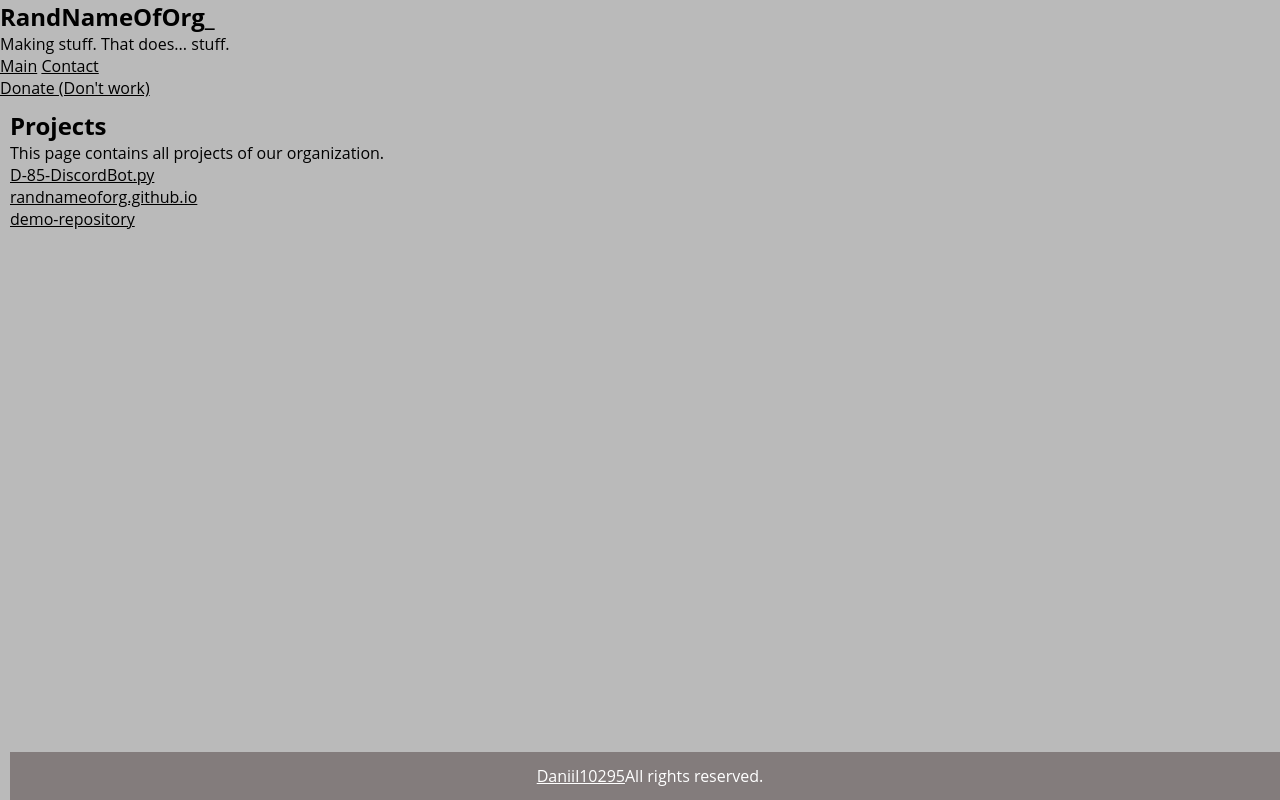
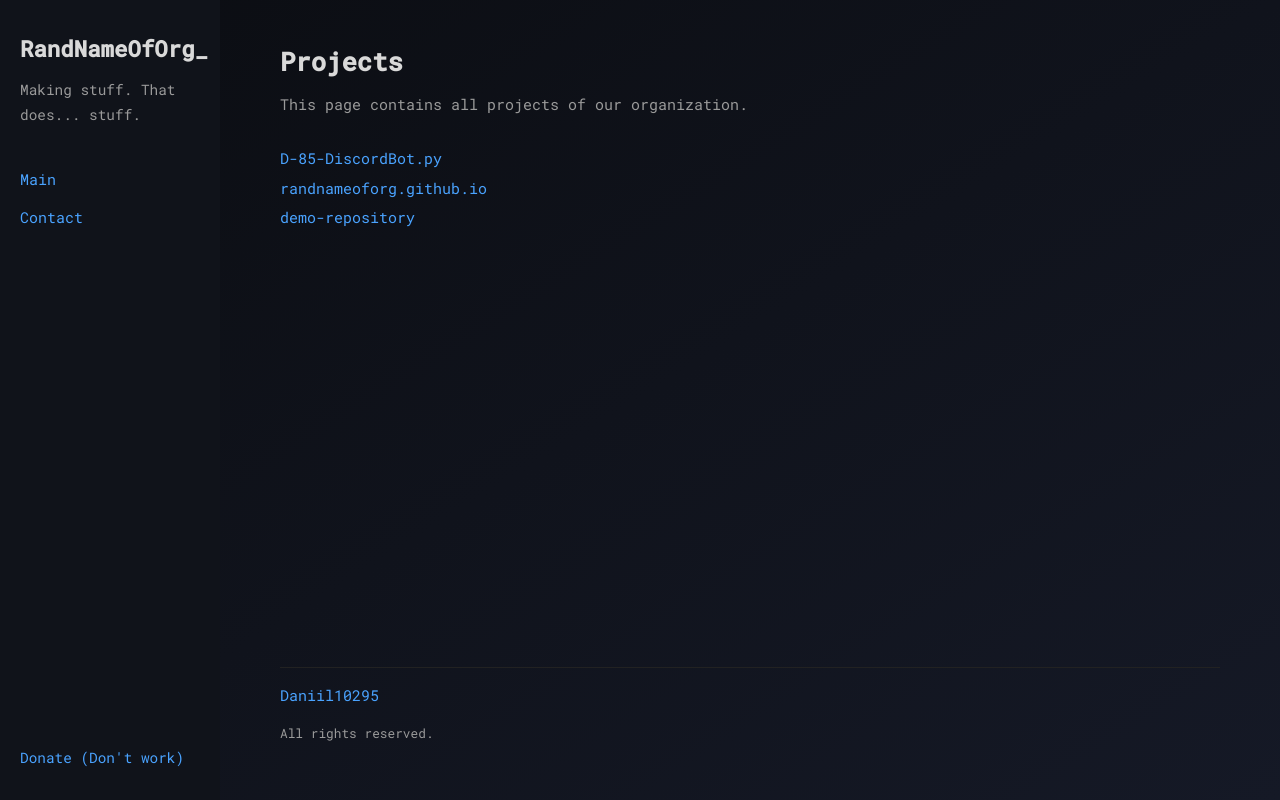
Before and after one commit to RandNameOfOrg/randnameoforg.github.io, a Python web app: template templates/Contact.html in a window 1280 px wide. Run offline with Jinja, Linux system fonts and the light colour scheme; the template is opened without the code that fills it, so the values that code supplies are empty.

Commit message:
Update style.css

```diff
--- a/static/style.css
+++ b/static/style.css
@@ -1,56 +1,139 @@
+@import url('https://fonts.googleapis.com/css2?family=Roboto+Mono:wght@400;500&display=swap');
 
 :root {
-    --header-bg-color: #837c7c;
-    --main-bg-color: #bababa;
-    --text-color: linear-gradient(to right, #fb2023, #3c53ec);
+    --bg-dark: #0e0f12;
+    --bg-panel: #10131a;
+    --text-primary: #d9d9d9;
+    --text-secondary: #9a9a9a;
+    --accent: #4aa3ff;
 }
 
+/* ===== СБРОС ===== */
 * {
     margin: 0;
     padding: 0;
     box-sizing: border-box;
 }
 
-a { color: inherit; }
+html, body {
+    height: 100%;
+}
 
 body {
-    font-family: 'Open Sans', sans-serif;
-    text-decoration: none;
-    color: var(--text-color);
-
-    background-color: var(--main-bg-color);
+    background: linear-gradient(to bottom right, #0b0d12, #151926);
+    color: var(--text-primary);
+    font-family: 'Roboto Mono', monospace;
+    font-size: 15px;
+    line-height: 1.7;
 }
 
-header {
-    background-color: var(--header-bg-color);
-    padding: 10px;
-    border-radius: 1px;
-    border: black;
+/* ===== ОБЩИЙ КОНТЕЙНЕР ===== */
+.wrapper {
+    display: flex;
+    min-height: 100vh;
 }
 
-main {
-    background-color: var(--main-bg-color);
-    padding: 10px;
+/* ===== БОКОВАЯ ПАНЕЛЬ ===== */
+.sidebar {
+    width: 220px;
+    background: var(--bg-panel);
+    padding: 30px 20px;
+    display: flex;
+    flex-direction: column;
+    justify-content: space-between;
 }
 
-footer {
-    position: fixed;
-    background-color: var(--header-bg-color);
-    color: white;
-    bottom: 0;
-    width: 100%;
-    display: flex;
-    justify-content: center;
-
-    text-align: center;
-    padding: min(13px, 5vh);
+.sidebar h1 {
+    font-size: 1.4rem;
+    color: var(--text-primary);
+    margin-bottom: 10px;
 }
 
-.project_list {
-    border: black;
-    border-radius: 5px;
-    justify-content: center;
-    ol li {
-        list-style-type: none;
-    }
+.sidebar .tagline {
+    color: var(--text-secondary);
+    font-size: 0.9rem;
+    margin-bottom: 40px;
 }
+
+.sidebar nav {
+    display: flex;
+    flex-direction: column;
+    gap: 12px;
+}
+
+.sidebar a {
+    color: var(--accent);
+    text-decoration: none;
+    transition: color 0.2s;
+}
+
+.sidebar a:hover {
+    text-decoration: underline;
+}
+
+.bottom-link {
+    margin-top: auto;
+    font-size: 0.9rem;
+}
+
+/* ===== ОСНОВНОЙ КОНТЕНТ ===== */
+.content {
+    flex: 1;
+    padding: 40px 60px;
+    display: flex;
+    flex-direction: column;
+    justify-content: flex-start; /* чтобы элементы были компактно сверху */
+}
+
+.content h2 {
+    font-size: 1.6rem;
+    color: var(--text-primary);
+    margin-bottom: 8px;
+}
+
+.content p {
+    color: var(--text-secondary);
+    margin-bottom: 15px;
+}
+
+.content ul {
+    list-style: none;
+    padding: 0;
+    margin-top: 10px;
+}
+
+.content li {
+    margin: 4px 0; /* компактное расстояние между проектами */
+}
+
+.content a {
+    color: var(--accent);
+    text-decoration: none;
+}
+
+.content a:hover {
+    text-decoration: underline;
+}
+
+/* ===== ФУТЕР ===== */
+footer {
+    margin-top: auto; /* футер всегда внизу, но не растягивает контент */
+    text-align: left;
+    border-top: 1px solid #222;
+    padding-top: 15px;
+}
+
+footer a {
+    color: var(--accent);
+    text-decoration: none;
+}
+
+footer a:hover {
+    text-decoration: underline;
+}
+
+footer .small {
+    color: var(--text-secondary);
+    font-size: 0.8rem;
+    margin-top: 6px;
+}
```
